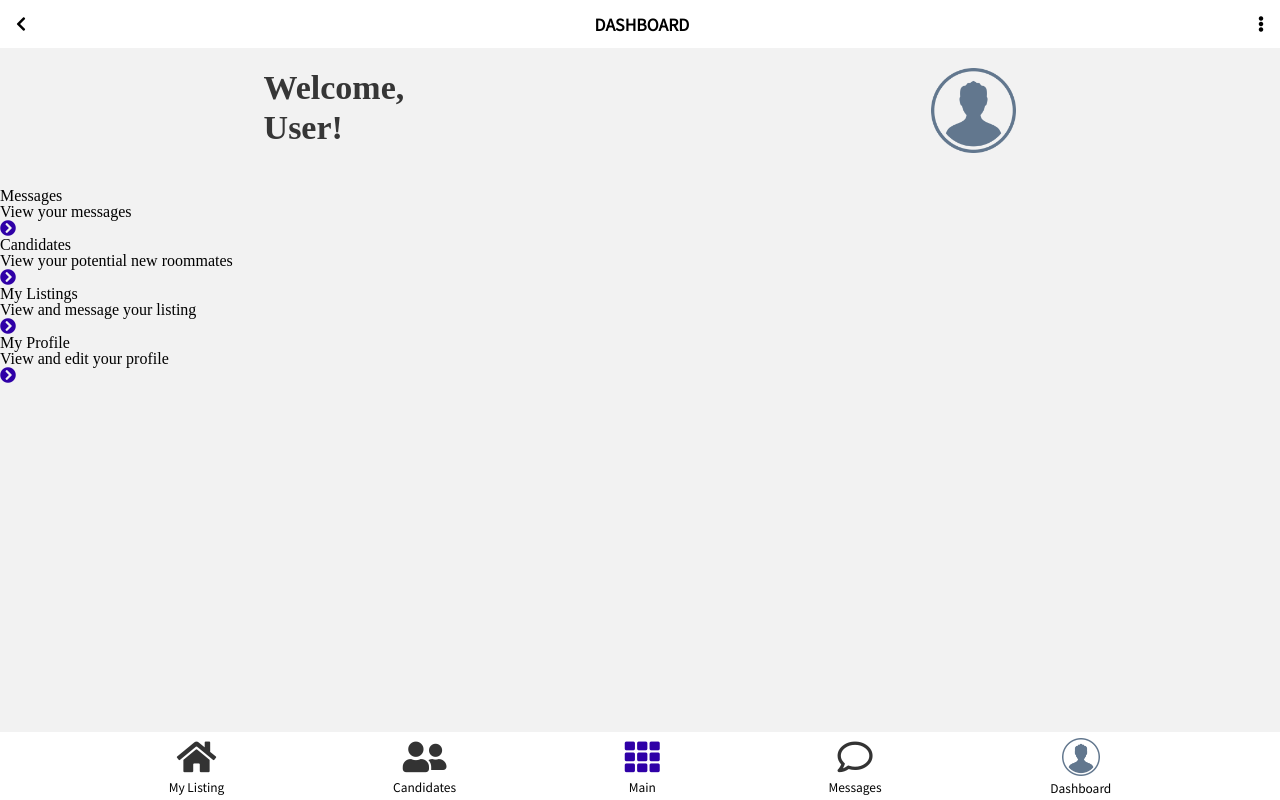
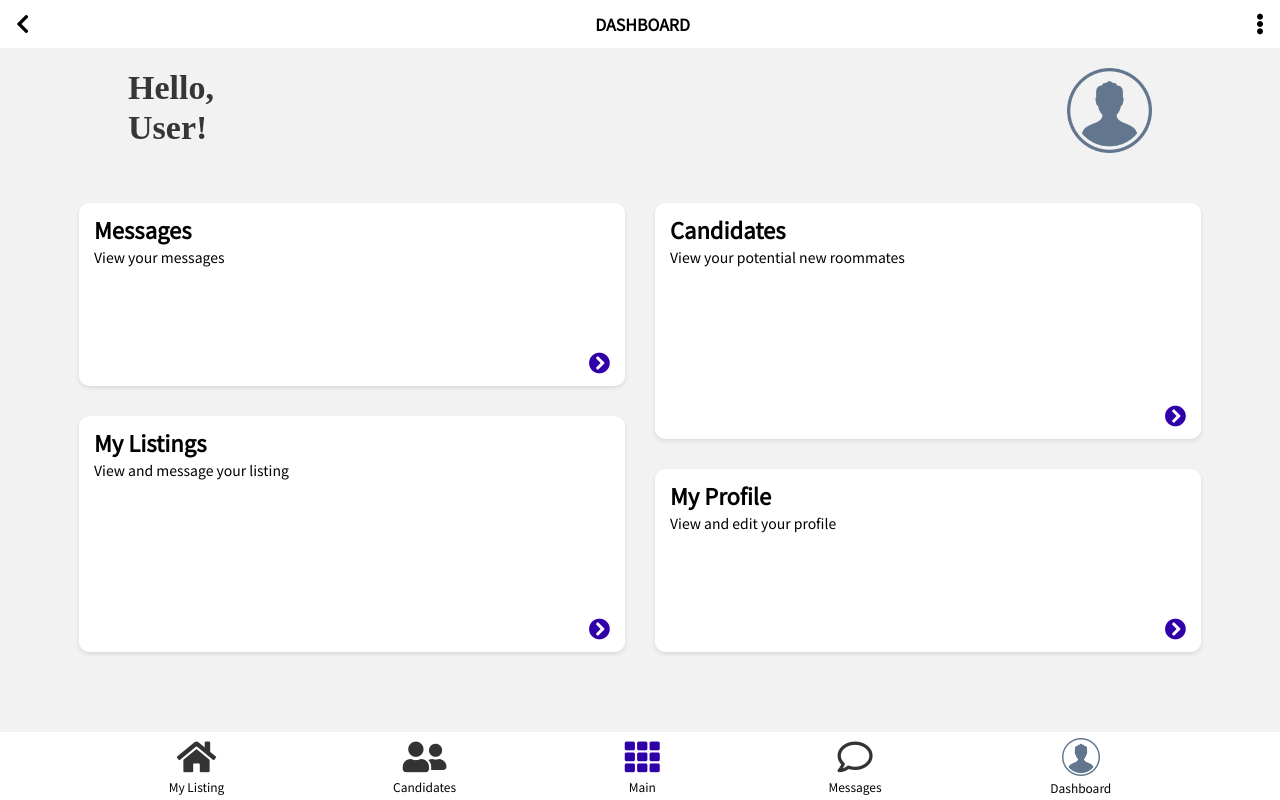
Before and after one commit to C-E-Campbell/move_in_app, a React (Create React App) app: page /Dashboard in a window 1280 px wide. Built offline with nearby package versions, Linux system fonts and the light colour scheme.

Commit message:
dashboard updates

```diff
--- a/src/DashBoard/Dashboard.jsx
+++ b/src/DashBoard/Dashboard.jsx
@@ -10,14 +10,14 @@ export default function Dashboard() {
   return (
     <div className="dashboard_container">
       <div className="dash-header">
-        <i onClick={() => toLogin()} className="fas fa-chevron-left"></i>
+        <i onClick={() => toLogin()} className="fas fa-chevron-left fa-lg"></i>
         <h1>DASHBOARD</h1>
-        <i className="fas fa-ellipsis-v"></i>
+        <i className="fas fa-ellipsis-v fa-lg"></i>
       </div>
       <div className="dashboard_inner_container">
         <div className="dash_welcome">
           <div className="dash_user_welcome">
-            Welcome,<span>User!</span>
+            Hello,<span>User!</span>
           </div>
           <div className="default_pic"></div>
         </div>
--- a/src/DashBoard/Dashboard.scss
+++ b/src/DashBoard/Dashboard.scss
@@ -29,10 +29,11 @@
 }
 .dash_welcome {
   height: 15vh;
-  width: 100%;
+  width: 80%;
+  margin: 0 auto;
   padding-top: 20px;
   display: flex;
-  justify-content: space-around;
+  justify-content: space-between;
 }
 
 .dash_user_welcome {
@@ -56,7 +57,37 @@
 }
 
 .dash-menu {
-  width: 100%;
+  width: 90vw;
+  margin: 0 auto;
+  height: 70%;
+  display: grid;
+  grid-template-columns: repeat(2, 50%);
+  grid-template-rows: repeat(9, 1fr);
+
+  :nth-child(1) {
+    grid-column-start: 1;
+    grid-column-end: 2;
+    grid-row-start: 1;
+    grid-row-end: 5;
+  }
+  :nth-child(2) {
+    grid-column-start: 2;
+    grid-column-end: 3;
+    grid-row-start: 1;
+    grid-row-end: 6;
+  }
+  :nth-child(3) {
+    grid-column-start: 1;
+    grid-column-end: 2;
+    grid-row-start: 5;
+    grid-row-end: 10;
+  }
+  :nth-child(4) {
+    grid-column-start: 2;
+    grid-column-end: 3;
+    grid-row-start: 6;
+    grid-row-end: 10;
+  }
 }
 .sub-menu {
   height: 10vh;
--- a/src/DashBoard/MenuItem.jsx
+++ b/src/DashBoard/MenuItem.jsx
@@ -1,5 +1,6 @@
 import React from 'react';
 import { useHistory } from 'react-router-dom';
+import './Menuitem.scss';
 export default function MenuItem(props) {
   let history = useHistory();
 
@@ -7,13 +8,16 @@ export default function MenuItem(props) {
     history.push(link);
   };
   return (
-    <div>
-      <h1>{props.headline}</h1>
-      <h3>{props.description}</h3>
+    <div className="menuItem_Container">
+      <div>
+        <h1>{props.headline}</h1>
+        <h3>{props.description}</h3>
+      </div>
+
       <i
         style={{ color: '#2f00a7' }}
         onClick={() => move(props.goToPage)}
-        className="fas fa-chevron-circle-right"
+        className="fas fa-chevron-circle-right fa-lg"
       ></i>
     </div>
   );
--- /dev/null
+++ b/src/DashBoard/Menuitem.scss
@@ -0,0 +1,24 @@
+.menuItem_Container {
+  background-color: #fff;
+  border-radius: 10px;
+  box-shadow: 0 2px 4px 0 rgba(0, 0, 0, 0.1);
+  padding: 15px;
+  font-family: 'Noto Sans JP', sans-serif;
+  display: flex;
+  justify-content: space-between;
+  flex-direction: column;
+  margin: 15px 15px;
+  i {
+    align-self: flex-end;
+  }
+
+  h1 {
+    font-size: 22px;
+    font-weight: 900;
+    margin-bottom: 10px;
+  }
+
+  h3 {
+    font-size: 14px;
+  }
+}
--- a/src/Pick/Pick.jsx
+++ b/src/Pick/Pick.jsx
@@ -15,9 +15,9 @@ export default function Pick() {
   return (
     <div className="pick_container">
       <div className="pick_header">
-        <i onClick={() => toLogin()} className="fas fa-chevron-left"></i>
+        <i onClick={() => toLogin()} className="fas fa-chevron-left fa-lg"></i>
         <h1>WELCOME</h1>
-        <i className="fas fa-ellipsis-v"></i>
+        <i className="fas fa-ellipsis-v fa-lg"></i>
       </div>
       <div className="pick_inner_container">
         <div className="pick_user_welcome">
```
